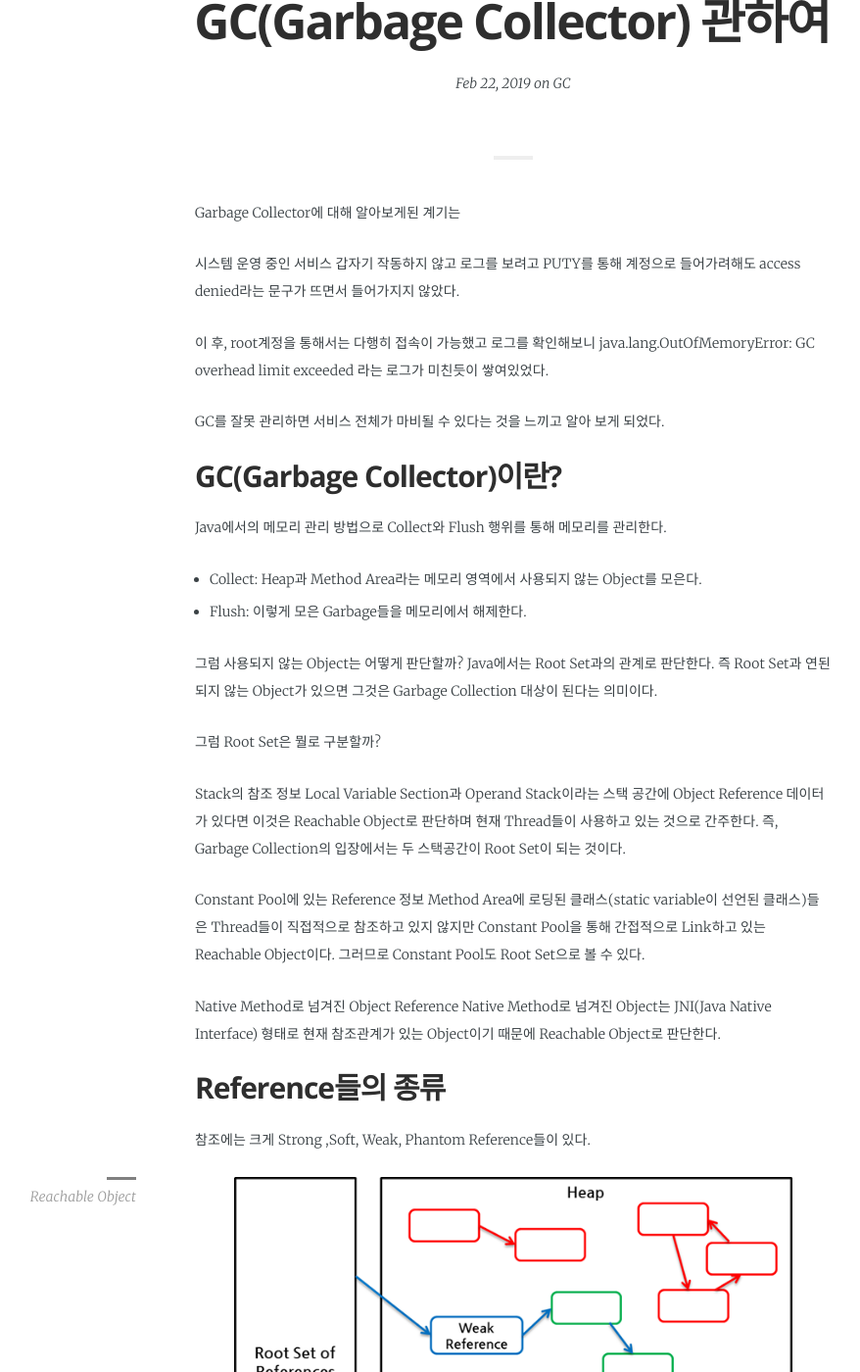
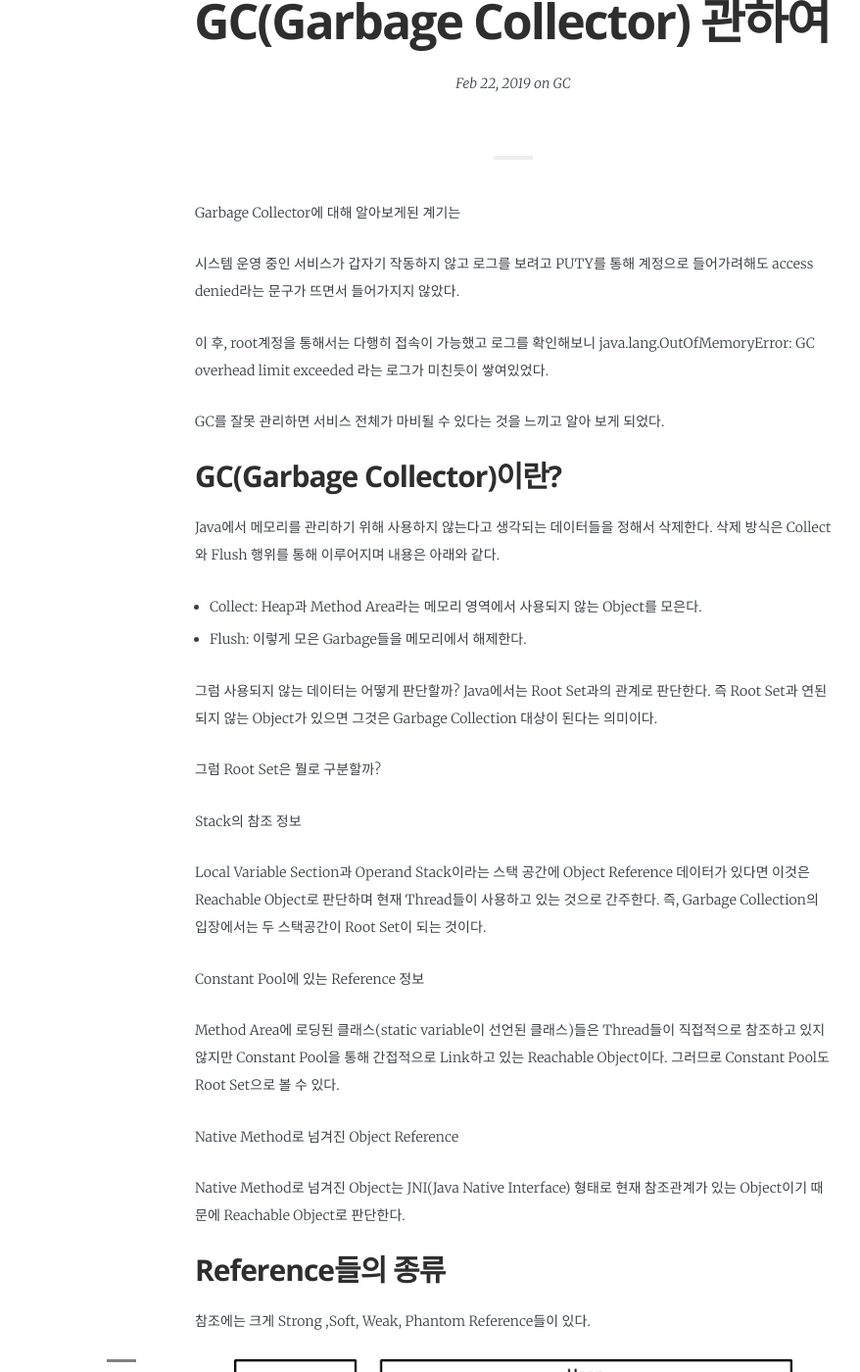
Before and after one commit to jwillmer/jekyllDecent, a Jekyll site: the page built from _posts/2019-02-22-GCError.md, in a window 1280 px wide and 1400 px high, scrolled down 345 px. Shown: the whole window at 98% size, without its empty margins (116-994 px from the left). Built offline with Jekyll 4.4.1, drawn with Linux system fonts in a browser that asks for light colours; some web fonts are replaced.

Commit message:
Update 2019-02-22-GCError.md

```diff
--- a/_posts/2019-02-22-GCError.md
+++ b/_posts/2019-02-22-GCError.md
@@ -16,7 +16,7 @@ math:		   false
 
 Garbage Collector에 대해 알아보게된 계기는
 
-시스템 운영 중인 서비스 갑자기 작동하지 않고
+시스템 운영 중인 서비스가 갑자기 작동하지 않고
 로그를 보려고 PUTY를 통해 계정으로 들어가려해도 access denied라는 문구가 뜨면서 들어가지지 않았다.
 
 이 후, root계정을 통해서는 다행히 접속이 가능했고 로그를 확인해보니
@@ -28,23 +28,27 @@ GC를 잘못 관리하면 서비스 전체가 마비될 수 있다는 것을 느
 
 ## GC(Garbage Collector)이란?
 
-Java에서의 메모리 관리 방법으로
-Collect와 Flush 행위를 통해 메모리를 관리한다.
+Java에서 메모리를 관리하기 위해 사용하지 않는다고 생각되는 데이터들을 정해서 삭제한다.
+삭제 방식은 Collect와 Flush 행위를 통해 이루어지며 내용은 아래와 같다.
+
  - Collect: Heap과 Method Area라는 메모리 영역에서 사용되지 않는 Object를 모은다.
  - Flush: 이렇게 모은 Garbage들을 메모리에서 해제한다.
 
-그럼 사용되지 않는 Object는 어떻게 판단할까?
+그럼 사용되지 않는 데이터는 어떻게 판단할까?
 Java에서는 Root Set과의 관계로 판단한다. 즉 Root Set과 연된되지 않는 Object가 있으면 그것은 Garbage Collection 대상이 된다는 의미이다.
 
 그럼 Root Set은 뭘로 구분할까?
 
 Stack의 참조 정보
+
 Local Variable Section과 Operand Stack이라는 스택 공간에 Object Reference 데이터가 있다면 이것은 Reachable Object로 판단하며 현재 Thread들이 사용하고 있는 것으로 간주한다. 즉, Garbage Collection의 입장에서는 두 스택공간이 Root Set이 되는 것이다.
 
 Constant Pool에 있는 Reference 정보
+
 Method Area에 로딩된 클래스(static variable이 선언된 클래스)들은 Thread들이 직접적으로 참조하고 있지 않지만 Constant Pool을 통해 간접적으로 Link하고 있는 Reachable Object이다. 그러므로 Constant Pool도 Root Set으로 볼 수 있다.
 
 Native Method로 넘겨진 Object Reference
+
 Native Method로 넘겨진 Object는 JNI(Java Native Interface) 형태로 현재 참조관계가 있는 Object이기 때문에 Reachable Object로 판단한다.
 
 
```
